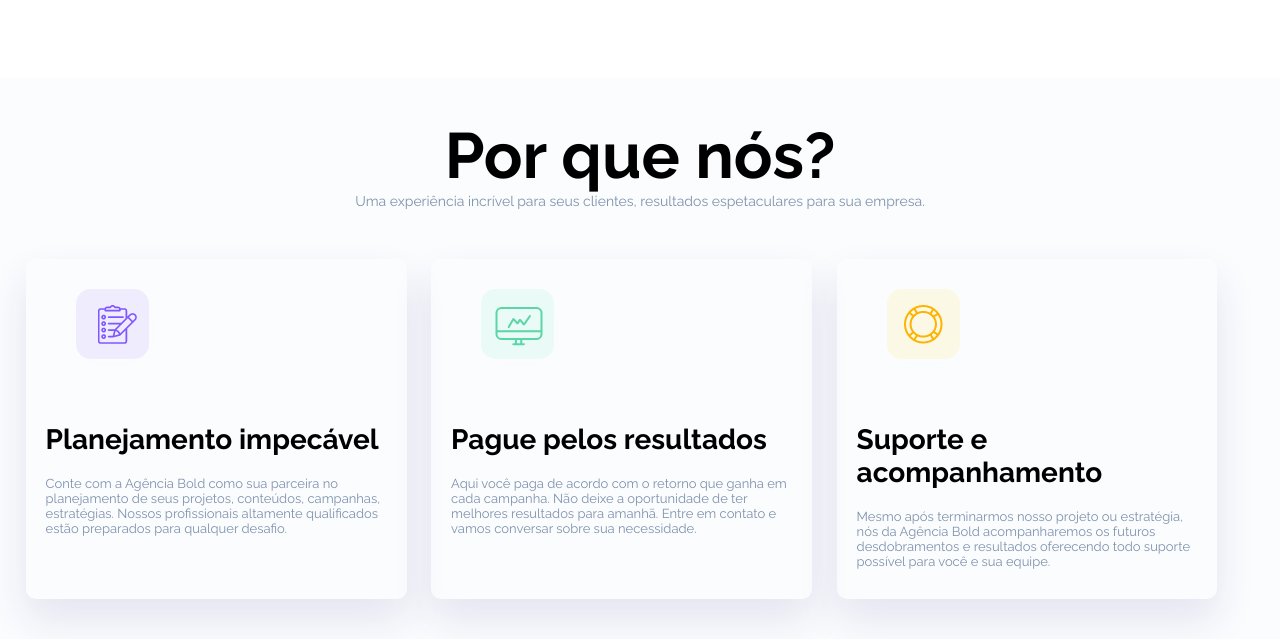
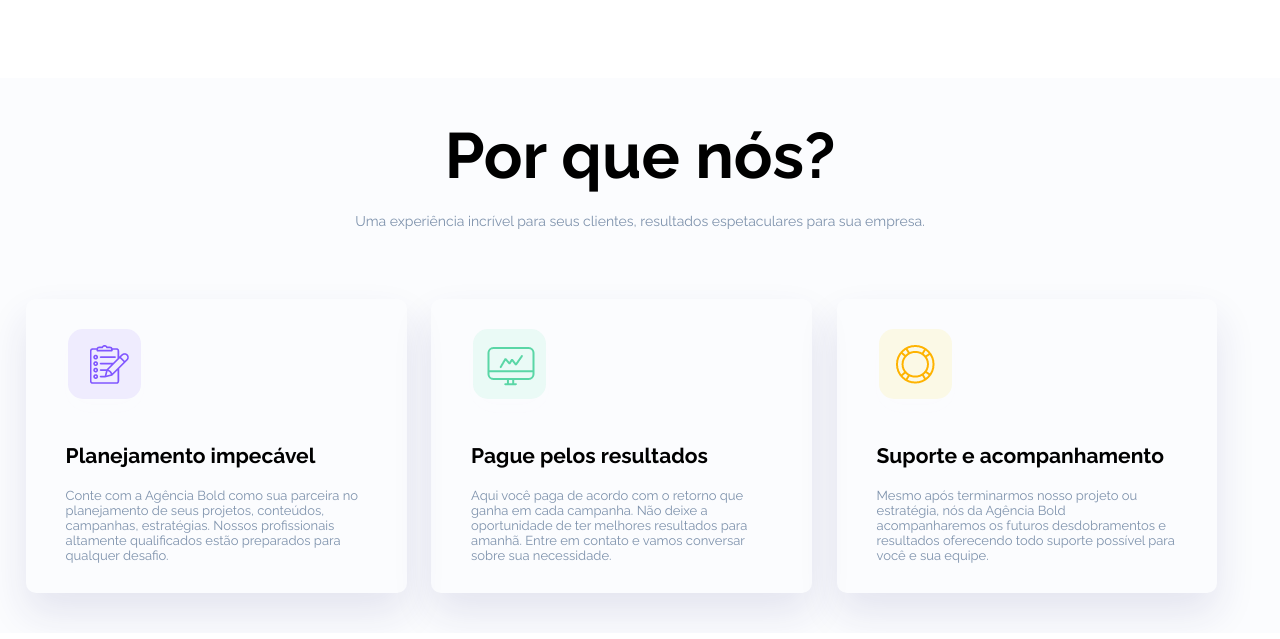
Before and after one commit to frizzly-mika/agency-landingpage-model, a plain HTML site: page index.html in a window 1280 px wide. Shown: the part 1234-1873 px from the top of the page. Drawn offline with Linux system fonts and the light colour scheme.

Commit message:
Modelagem, estilização e responsividade das sessões brands e porque-nos - Atualizações

```diff
--- a/style.css
+++ b/style.css
@@ -46,16 +46,17 @@ section.main {
     text-decoration: none;
     display: inline-block;
     margin: 0 10px;
+    padding: 5px 0;
 }
 
 .items-menu a:hover {
-    border-bottom: 2px solid #FFDD33;
+    border-bottom: 3px solid #FFDD33;
 }
 
 .items-menu a.contact-btn {
     background-color: #0F3FD3;
-    padding: 10px;
-    border-radius: 10px;
+    padding: 15px 20px;
+    border-radius: 5px;
 }
 
 .items-menu a.contact-btn:hover {
@@ -112,6 +113,7 @@ section.porque-nos>.center>p {
     color: #7E92AC;
     text-align: center;
     width: 100%;
+    padding: 20px 0;
 }
 
 .diferenciais {
@@ -123,20 +125,24 @@ section.porque-nos>.center>p {
     box-shadow: 0px 20px 40px #2426721C;
     width: 31%;
     margin-right: 2%;
-    padding: 10px 20px;
+    padding: 10px 40px;
     border-radius: 10px;
 }
 
 .box-diferenciais h3 {
-    font-size: 28px;
+    font-size: 21px;
     color: black;
-    margin: 20px 0;
+    margin: 0 0 20px 0;
 }
 
 .box-diferenciais p {
     font-size: 13px;
     color: #7E92AC;
     margin-bottom: 20px;
+}
+
+.box-diferenciais img{
+    margin-left: -28px;
 }
 
 
```
